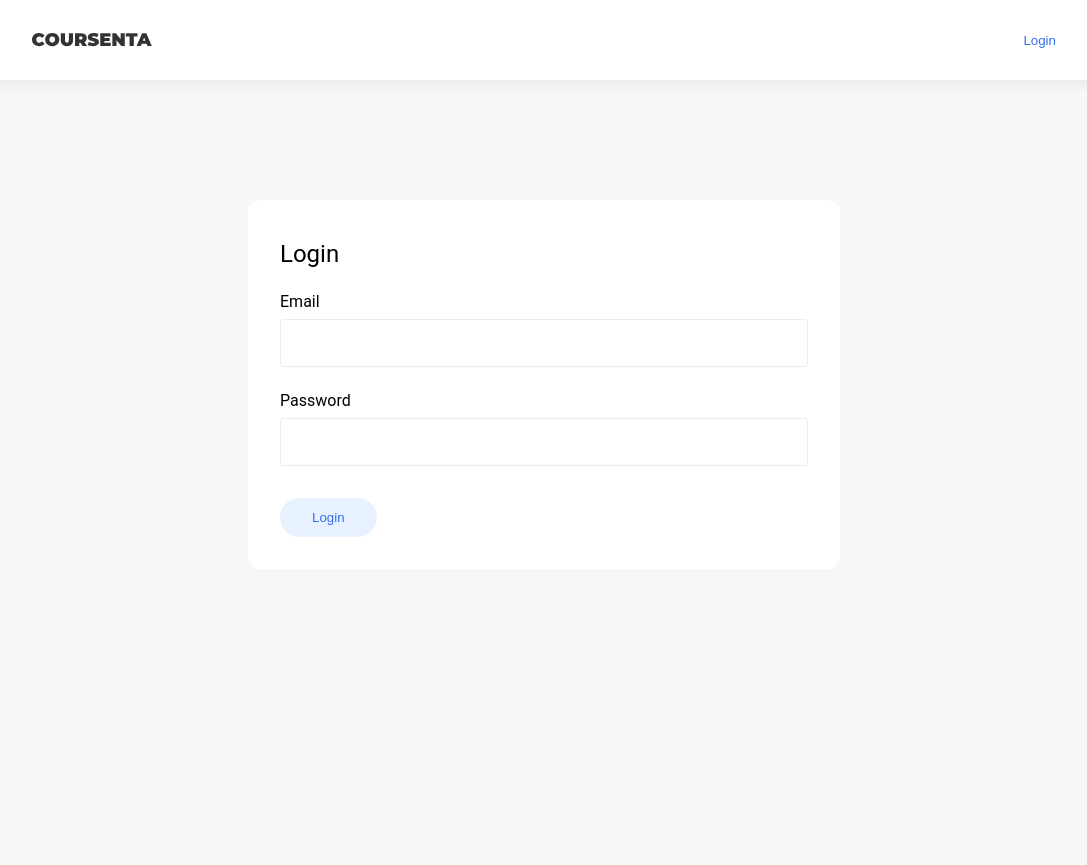
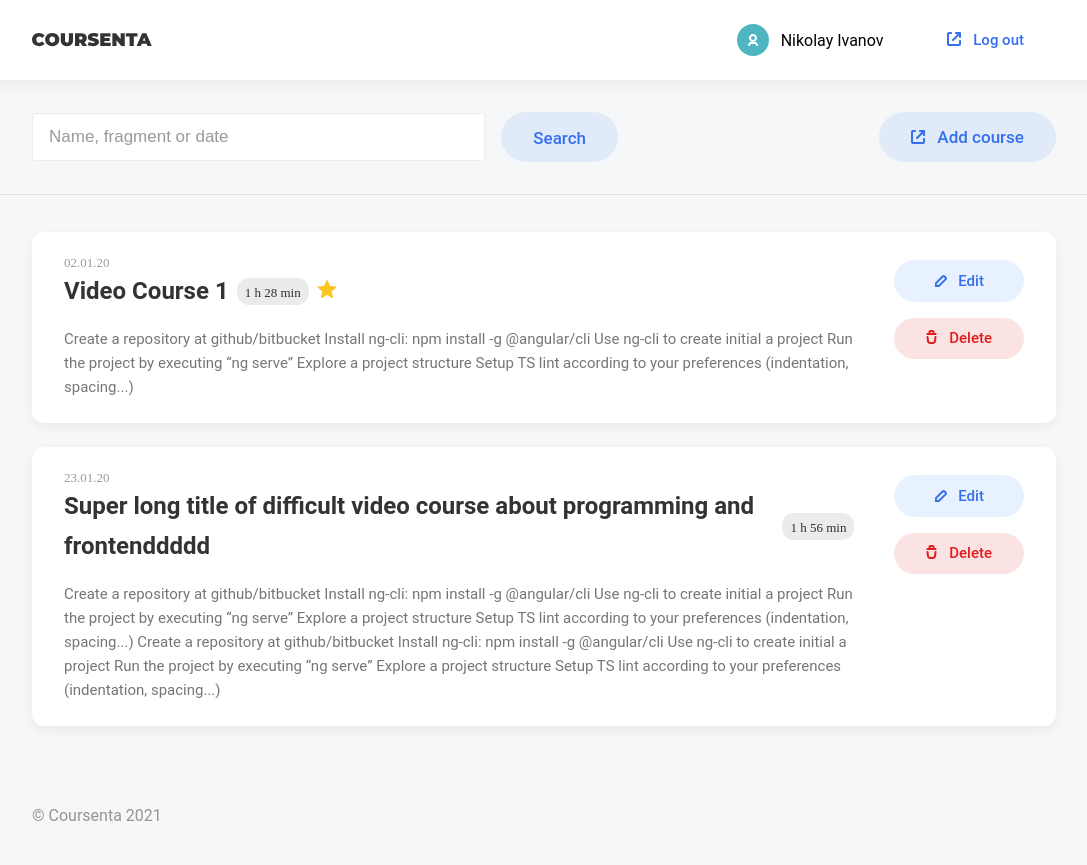
Before and after one commit to polinagorbunova/pet-project, a website: page src/html/index.html in a window 1280 px wide. Shown: the whole page, without its empty margins (96-1183 px from the left). Before the commit the page ends 800 px from the top, so only its background shows below. Drawn offline with nearby package versions, Linux system fonts and the light colour scheme; files that its build step writes are made by us from their sources.

Commit message:
add couses-page

```diff
--- a/src/html/auth-page.html
+++ b/src/html/auth-page.html
@@ -1,9 +1,9 @@
 {% from "html/button.html" import button %}
 
 <div class="auth">
-    <h2 class="form__header">Login</h2>
+    <form class="auth-form">
+        <h2 class="form__header">Login</h2>
 
-    <form class="form">
         <div class="form__row">
             <label for="email" class="form__label"> Email </label>
             <input type="email" id="email" />
--- /dev/null
+++ b/src/html/badge.html
@@ -0,0 +1,7 @@
+{% macro badge(content, appearance='neutral') %}
+
+<div class="badge" data-appearance="{{appearance}}">
+    <span class="badge__content"> {{content}} </span>
+</div>
+
+{% endmacro %}
--- a/src/html/button.html
+++ b/src/html/button.html
@@ -1,7 +1,10 @@
-{% macro button(label, type = 'button', appearance='normal') %}
+{% macro button(label, type = 'button', appearance='normal', size = 'm', icon = null) %}
 
-<button type="{{ type }}" class="button" data-appearance="{{appearance}}">
-    {{label}}
+<button type="{{ type }}" class="button" data-appearance="{{appearance}}" data-size="{{size}}">
+    <span class="button__content">
+        {% if icon %}<span class="button__icon">{% include icon %} </span>{%
+        endif %} {{label}}
+    </span>
 </button>
 
 {% endmacro %}
--- /dev/null
+++ b/src/html/course-card.html
@@ -0,0 +1,30 @@
+{% from "html/badge.html" import badge %}
+{% from "html/button.html" import button %}
+
+{% macro courseCard(info)%}
+
+<div class="card">
+    <div class="course">
+        <span class="course__date">{{ info.date }}</span>
+        <div class="course__header">
+            <h2 class="course__name">{{ info.name }}</h2>
+            <div class="course__duration">{{ badge(info.duration)}}</div>
+            {% if info.isFavourite %}
+            <div class="course__favourite">
+                {% include "html/svg/star.html" %}
+            </div>
+            {% endif %}
+        </div>
+        <div class="course__description">{{info.description}}</div>
+    </div>
+    <div class="buttons">
+        <div class="buttons__edit">
+            {{ button('Edit', size = 's', icon = "html/svg/pencil.html")}}
+        </div>
+        <div class="buttons__delete">
+            {{ button('Delete', appearance = 'error', size = 's', icon = "html/svg/trash.html")}}
+        </div>
+    </div>
+</div>
+
+{% endmacro %}
--- /dev/null
+++ b/src/html/courses-page.html
@@ -0,0 +1,39 @@
+{% from "html/button.html" import button %}
+{% from "html/course-card.html"import courseCard %}
+{% set courses = [{date: '02.01.20', name: 'Video Course
+1', duration: '1 h 28 min', isFavourite: true, description: 'Create a repository
+at github/bitbucket Install ng-cli: npm install -g @angular/cli Use ng-cli to
+create initial a project Run the project by executing “ng serve” Explore a
+project structure Setup TS lint according to your preferences (indentation,
+spacing...)' }, {date: '23.01.20', name: 'Super long title of difficult video
+course about programming and frontenddddd', duration: '1 h 56 min', isFavourite:
+false, description: 'Create a repository at github/bitbucket Install ng-cli: npm
+install -g @angular/cli Use ng-cli to create initial a project Run the project
+by executing “ng serve” Explore a project structure Setup TS lint according to
+your preferences (indentation, spacing...) Create a repository at
+github/bitbucket Install ng-cli: npm install -g @angular/cli Use ng-cli to
+create initial a project Run the project by executing “ng serve” Explore a
+project structure Setup TS lint according to your preferences (indentation,
+spacing...)' }] %}
+
+<section class="filters">
+    <div class="filters__search">
+        <input
+            type="text"
+            placeholder="Name, fragment or date"
+            class="search"
+        />
+        <div>{{ button('Search')}}</div>
+    </div>
+
+    <div class="add-button">
+        {{ button('Add course', icon = "html/svg/logout-icon.html")}}
+    </div>
+</section>
+<section class="list">
+    <div class="list__items">
+        {% for course in courses%}
+        <div class="list__item">{{ courseCard(course) }}</div>
+        {% endfor %}
+    </div>
+</section>
--- a/src/html/header.html
+++ b/src/html/header.html
@@ -1,4 +1,5 @@
-{% from "html/icon-button.html" import buttonIcon %} {% set isLogin = false %}
+{% from "html/button.html" import button %}
+{% set isLogin = true %}
 {% set userName = 'Nikolay Ivanov' %}
 
 <div class="header">
@@ -12,8 +13,8 @@
         </div>
         {% endif %}
         <div class="header__auth__button">
-            {{ buttonIcon('Log out' if isLogin else 'Login', 'button',
-            "html/svg/logout-icon.html" if isLogin, 'link')}}
+            {{ button('Log out' if isLogin else 'Login', appearance = 'link', size = 's',
+            icon = "html/svg/logout-icon.html" if isLogin)}}
         </div>
     </div>
 </div>
--- a/src/html/icon-button.html
+++ /dev/null
@@ -1,8 +0,0 @@
-{% from "html/button.html" import button %} {% macro buttonIcon(label, type =
-'button', icon = null, appearance = 'normal') %}
-<div class="button__wrapper">
-    <div class="button__icon">{% if icon %} {% include icon %} {% endif %}</div>
-
-    {{ button(label, type, appearance)}}
-</div>
-{% endmacro %}
--- a/src/html/index.html
+++ b/src/html/index.html
@@ -7,7 +7,8 @@
     </head>
     <body>
         <header>{% include "html/header.html" %}</header>
-        <main>{% include "html/auth-page.html" %}</main>
-        <footer></footer>
+        <!--        <main>{% include "html/auth-page.html" %}</main>-->
+        <main>{% include "html/courses-page.html" %}</main>
+        <footer><span>&copy; Coursenta 2021</span></footer>
     </body>
 </html>
--- /dev/null
+++ b/src/html/svg/pencil.html
@@ -0,0 +1,14 @@
+<svg
+    width="12"
+    height="12"
+    viewBox="0 0 12 12"
+    fill="none"
+    xmlns="http://www.w3.org/2000/svg"
+>
+    <path
+        fill-rule="evenodd"
+        clip-rule="evenodd"
+        d="M1.90691 10.0929V8.58095L8.58103 1.90683L10.0931 3.41873L3.41889 10.0929H1.90691ZM0 7.79123V12H4.20876L11.4415 4.76728C11.4415 4.7673 11.4415 4.76725 11.4415 4.76728C12.1861 4.02257 12.1861 2.81516 11.4415 2.07049L9.9295 0.558515C9.92952 0.55854 9.92947 0.55849 9.9295 0.558515C9.18482 -0.186081 7.97747 -0.186156 7.23279 0.55844C7.23282 0.558415 7.23277 0.558465 7.23279 0.55844L0 7.79123Z"
+        fill="#336FEE"
+    />
+</svg>
--- /dev/null
+++ b/src/html/svg/star.html
@@ -0,0 +1,12 @@
+<svg
+    width="20"
+    height="18"
+    viewBox="0 0 20 18"
+    fill="none"
+    xmlns="http://www.w3.org/2000/svg"
+>
+    <path
+        d="M10.6 0.397307C10.378 -0.132433 9.62199 -0.132435 9.40002 0.397305L7.24375 5.54332C7.15017 5.76664 6.93858 5.91923 6.69569 5.93856L1.0988 6.38394C0.522647 6.42979 0.289023 7.1435 0.727992 7.51675L4.99223 11.1425C5.17729 11.2999 5.25811 11.5468 5.20157 11.7821L3.89878 17.2033C3.76466 17.7614 4.3763 18.2025 4.86957 17.9034L9.66129 14.9983C9.86924 14.8722 10.1308 14.8722 10.3387 14.9983L15.1304 17.9034C15.6237 18.2025 16.2353 17.7614 16.1012 17.2033L14.7984 11.7821C14.7419 11.5468 14.8227 11.2999 15.0078 11.1425L19.272 7.51675C19.711 7.1435 19.4774 6.42979 18.9012 6.38394L13.3043 5.93856C13.0614 5.91923 12.8498 5.76664 12.7563 5.54332L10.6 0.397307Z"
+        fill="#FCC521"
+    />
+</svg>
--- /dev/null
+++ b/src/html/svg/trash.html
@@ -0,0 +1,14 @@
+<svg
+    width="11"
+    height="14"
+    viewBox="0 0 11 14"
+    fill="none"
+    xmlns="http://www.w3.org/2000/svg"
+>
+    <path
+        fill-rule="evenodd"
+        clip-rule="evenodd"
+        d="M4.4982 3H6.50007V2H4.49085C4.4945 2 4.49681 2.5 4.4982 3ZM8.50007 3V1.99896C8.50007 0.893086 7.61148 0 6.5093 0H4.49085C3.39552 0 2.50007 0.898212 2.50007 1.99896V3H1.37507C0.891826 3 0.500075 3.44772 0.500075 4C0.500075 4.55228 0.891826 5 1.37507 5H9.62507C10.1083 5 10.5001 4.55228 10.5001 4C10.5001 3.44772 10.1083 3 9.62507 3H8.50007ZM0.505038 7.0995L1.00046 11.0999C1.16214 12.7167 2.37534 14 4.00007 14H7.00046C8.62172 14 9.83805 12.7201 10.0001 11.0999L10.4951 7.0995C10.5501 6.54996 10.1491 6.05992 9.59958 6.00496C9.05004 5.95001 8.55999 6.35095 8.50504 6.9005L8.00504 11C7.94517 11.5987 7.59333 12 7.00046 12H4.00007C3.40586 12 3.05523 11.5974 2.9955 11L2.49511 6.9005C2.44016 6.35095 1.95011 5.95001 1.40057 6.00496C0.851027 6.05992 0.450083 6.54996 0.505038 7.0995Z"
+        fill="#E31C1C"
+    />
+</svg>
--- a/src/styles/auth-page.less
+++ b/src/styles/auth-page.less
@@ -1,5 +1,5 @@
 .auth {
-    background-color: #ffffff;
+    background-color: var(--base-01);
     width: 528px;
     margin: 120px auto 0;
     border-radius: 12px;
--- /dev/null
+++ b/src/styles/badge.less
@@ -0,0 +1,18 @@
+@import 'common/typography.less';
+
+.badge {
+    display: inline-block;
+    padding: 4px 8px;
+    border-radius: 12px;
+    white-space: nowrap;
+
+    &__content {
+        .text-xs();
+        font-family: 'Neue Haas Unica W1G';
+        color: var(--base-07);
+    }
+
+    &[data-appearance='neutral'] {
+        background-color: var(--base-04);
+    }
+}
--- /dev/null
+++ b/src/styles/button.less
@@ -0,0 +1,42 @@
+@import 'common/typography.less';
+
+.button {
+    .text-m_bold();
+    color: var(--link);
+    cursor: pointer;
+    border-radius: 40px;
+    white-space: nowrap;
+    width: 100%;
+    font-family: inherit;
+
+    &__content {
+        vertical-align: middle;
+    }
+
+    &__icon {
+        vertical-align: middle;
+        margin-right: 8px;
+    }
+
+    &[data-appearance='normal'] {
+        background-color: var(--accent);
+    }
+
+    &[data-appearance='error'] {
+        color: var(--error);
+        background-color: var(--error-bg);
+    }
+
+    &[data-size='s'] {
+        .text-s_bold();
+        padding: 8px 32px;
+    }
+
+    &[data-size='m'] {
+        padding: 12px 32px;
+    }
+
+    &[data-size='l'] {
+        padding: 24px 32px;
+    }
+}
--- /dev/null
+++ b/src/styles/common/colors.less
@@ -0,0 +1,14 @@
+:root {
+  --base-01: #ffffff;
+  --base-02: #dddfe0;
+  --base-03: rgba(0, 0, 0, 0.06);
+  --base-04: rgba(0, 0, 0, 0.08);
+  --base-05: rgba(0, 0, 0, 0.4);
+  --base-06: rgba(0, 0, 0, 0.54);
+  --base-07: rgba(0, 0, 0, 0.8);
+
+  --link: #336fee;
+  --accent: rgba(66, 139, 249, 0.12);
+  --error: #e31c1c;
+  --error-bg: rgba(224, 31, 25, 0.12);
+}
--- /dev/null
+++ b/src/styles/common/typography.less
@@ -0,0 +1,29 @@
+.text-m {
+    font-size: 17px;
+    line-height: 24px;
+}
+
+.text-m_bold {
+    .text-m();
+    font-weight: 500;
+}
+
+.text-s {
+    font-size: 15px;
+    line-height: 24px;
+}
+
+.text-s_bold {
+    .text-s();
+    font-weight: 500;
+}
+
+.text-xs {
+    font-size: 13px;
+    line-height: 16px;
+}
+
+.text-xs_bold {
+    .text-xs();
+    font-weight: 500;
+}
--- /dev/null
+++ b/src/styles/course-card.less
@@ -0,0 +1,51 @@
+@import 'common/typography.less';
+
+.card {
+    display: flex;
+    background-color: var(--base-01);
+    border-radius: 12px;
+    box-shadow: 0px 4px 12px var(--base-03);
+    padding: 20px 32px 24px;
+}
+
+.course {
+    &__date {
+        .text-xs();
+        font-family: 'Neue Haas Unica W1G';
+        color: var(--base-05);
+    }
+
+    &__header {
+        display: flex;
+        align-items: center;
+    }
+
+    &__name {
+        font-size: 24px;
+        line-height: 40px;
+        color: var(--base-07);
+        margin: 0;
+    }
+
+    &__duration,
+    &__favourite {
+        margin-left: 8px;
+    }
+
+    &__description {
+        .text-s();
+        margin-top: 16px;
+        color: var(--base-06);
+    }
+}
+
+.buttons {
+    display: flex;
+    flex-direction: column;
+    margin-left: 40px;
+    margin-top: 8px;
+
+    &__edit {
+        margin-bottom: 16px;
+    }
+}
--- /dev/null
+++ b/src/styles/courses-page.less
@@ -0,0 +1,36 @@
+.filters {
+    display: flex;
+    justify-content: space-between;
+    padding: 32px 0;
+
+    &__search {
+        display: flex;
+        max-width: 586px;
+        flex-grow: 1;
+        align-items: center;
+    }
+}
+
+.list {
+    &::before {
+        content: '';
+        border-bottom: 1px solid var(--base-02);
+        width: 100vw;
+        position: absolute;
+        left: 0;
+    }
+
+    &__items {
+        padding-top: 38px;
+    }
+
+    &__item {
+        &:not(:last-child) {
+            margin-bottom: 24px;
+        }
+    }
+}
+
+.search {
+    margin-right: 16px;
+}
--- a/src/styles/header.less
+++ b/src/styles/header.less
@@ -2,8 +2,8 @@
     display: flex;
     justify-content: space-between;
     height: 80px;
-    box-shadow: 0px 4px 12px rgba(0, 0, 0, 0.06);
-    background-color: #ffffff;
+    box-shadow: 0px 4px 12px var(--base-03);
+    background-color: var(--base-01);
 
     &__logo {
         display: flex;
--- a/src/styles/index.less
+++ b/src/styles/index.less
@@ -1,9 +1,21 @@
+@import 'common/colors.less';
+@import 'button.less';
+@import 'badge.less';
 @import 'header.less';
 @import 'auth-page.less';
+@import 'courses-page.less';
+@import 'course-card.less';
+
+html,
+body {
+    height: 100%;
+    margin: 0;
+}
 
 body {
-    margin: 0;
-    font-family: Roboto, serif;
+    display: flex;
+    flex-direction: column;
+    font-family: 'Roboto';
     background-color: #f6f7f8;
 }
 
@@ -21,30 +33,29 @@ input {
     border-radius: 3px;
     height: 48px;
     box-sizing: border-box;
+    padding: 12px 16px;
+
+    &::placeholder {
+        font-size: 17px;
+        line-height: 24px;
+        color: rgba(0, 0, 0, 0.4);
+        margin-left: 16px;
+    }
 }
 
-.button {
-    color: #336fee;
-    cursor: pointer;
+main {
+    flex-grow: 1;
+}
 
-    &__wrapper {
-        display: flex;
-    }
-
-    &__icon {
-        margin-right: 8px;
-    }
-
-    &[data-appearance='normal'] {
-        padding: 12px 32px;
-        background-color: rgba(66, 139, 249, 0.12);
-        border-radius: 40px;
-    }
+footer {
+    color: rgba(0, 0, 0, 0.4);
+    padding: 80px 0 40px;
 }
 
 @media (max-width: 768px) {
     .header,
-    main {
+    main,
+    footer {
         padding-left: 12px;
         padding-right: 12px;
     }
@@ -52,7 +63,8 @@ input {
 
 @media (min-width: 769px) {
     .header,
-    main {
+    main,
+    footer {
         padding-left: 5%;
         padding-right: 5%;
     }
@@ -60,7 +72,8 @@ input {
 
 @media (min-width: 1024px) {
     .header,
-    main {
+    main,
+    footer {
         padding-left: 10%;
         padding-right: 10%;
     }
```
